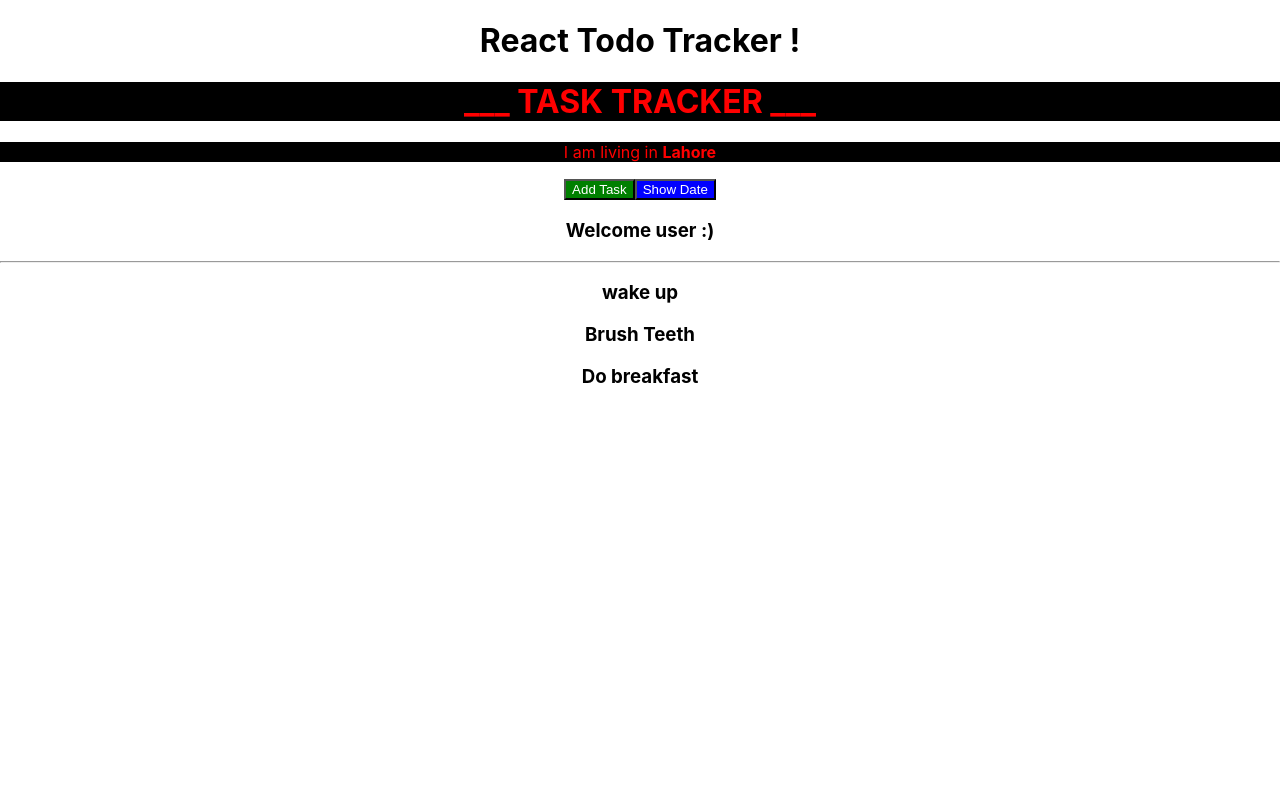
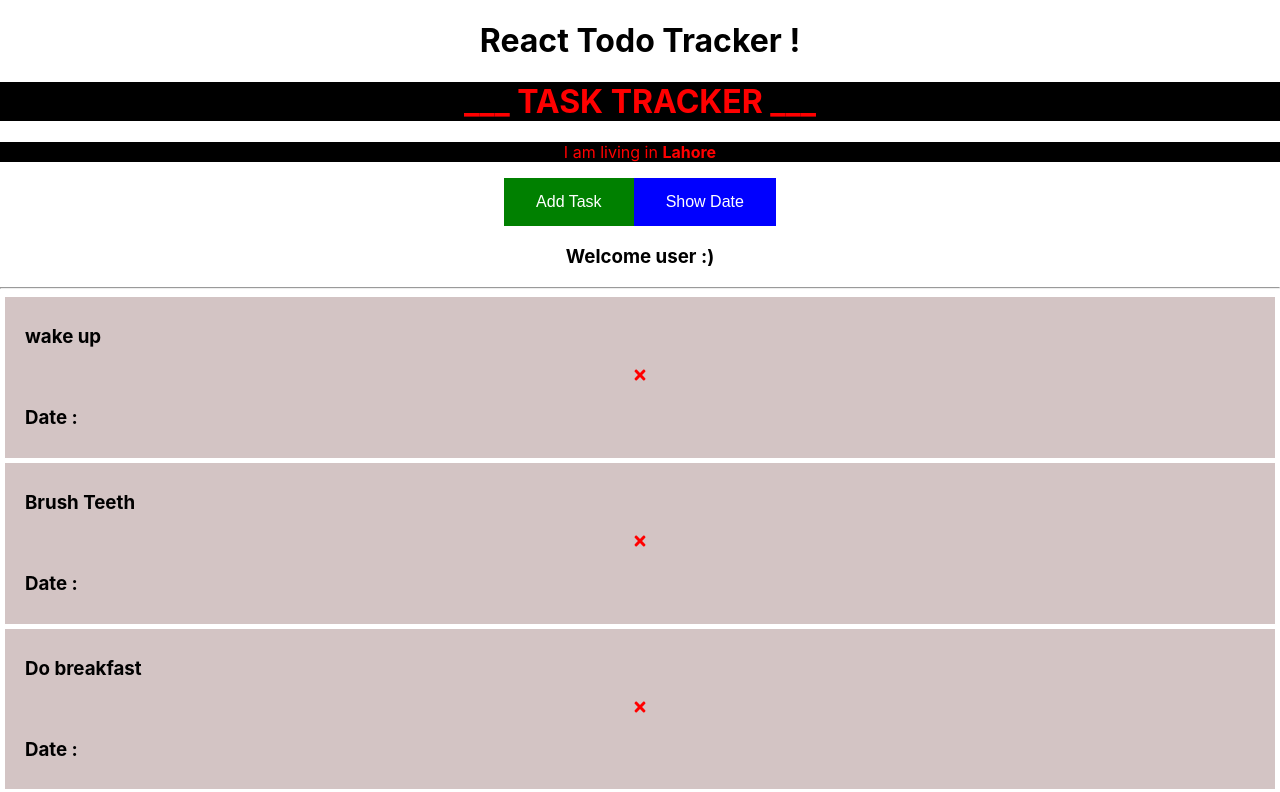
Before and after one commit to TayyabAslam123/React-TaskTracker, a React (Create React App) app: page / in a window 1280 px wide. Shown: the top 792 px of the page. Built offline with nearby package versions, Linux system fonts and the light colour scheme.

Commit message:
Manage tasks

```diff
--- a/package.json
+++ b/package.json
@@ -8,6 +8,7 @@
     "@testing-library/user-event": "^13.5.0",
     "react": "^18.2.0",
     "react-dom": "^18.2.0",
+    "react-icons": "^4.6.0",
     "react-scripts": "5.0.1",
     "web-vitals": "^2.1.4"
   },
--- a/src/App.js
+++ b/src/App.js
@@ -2,8 +2,49 @@ import logo from './logo.svg';
 import './App.css';
 import Header from './components/Header';
 import Task from './components/Task';
+import { useState } from "react"
+
 
 function App() {
+
+  // State
+  const [tasks, setTasks] = useState([
+    {
+        id:1,
+        text: 'wake up'
+    },
+    {
+        id:2,
+        text: 'Brush Teeth'
+    },
+    {
+        id:3,
+        text: 'Do breakfast'
+    },
+    {
+        id:4,
+        text: 'Go To Office'
+    },
+    {
+      id:5,
+      text: 'Work Hard'
+  }
+
+    ]);
+
+
+  const deleteTask = (id) =>{
+    console.log('delete : ' + id);
+    setTasks(tasks.filter((task) => task.id !== id))
+  }
+
+  ////////
+  // OR //
+ //////////
+
+  // function deleteTask(id){
+  //   console.log('delete this Id : ' + id);
+  // }
 
   const name = 'user :)';
 
@@ -12,7 +53,8 @@ function App() {
       <h1>React Todo Tracker !</h1>
       <Header myCity = "Lahore" />
       <h3>Welcome {name}</h3>
-      <Task />
+      {tasks.length > 0 ?  <Task tasks={tasks} onDelete={deleteTask} /> : 'No Task Found !'}
+
     </div>
   );
 
--- /dev/null
+++ b/src/components/SingleTask.js
@@ -0,0 +1,16 @@
+import { FaTimes } from 'react-icons/fa'
+
+const SingleTask = (props) => {
+    console.log(props.data)
+
+    return(
+        <div className="task">
+            <h3>{props.task}</h3>
+            <FaTimes style={{ color: 'red', cursor: 'pointer', margin:0 }} onClick={ () => props.onDelete(props.data.id)} />
+            <h3>Date : </h3>
+        </div>
+    )
+
+}
+
+export default SingleTask;
--- a/src/components/Task.js
+++ b/src/components/Task.js
@@ -1,32 +1,66 @@
 
-const tasks = [
-    {
-        id:1,
-        text: 'wake up'
-    },
-    {
-        id:2,
-        text: 'Brush Teeth'
-    },
-    {
-        id:3,
-        text: 'Do breakfast'
-    }
+import { useState } from "react"
+import SingleTask from './SingleTask'
 
-]
+// const tasks = [
+//     {
+//         id:1,
+//         text: 'wake up'
+//     },
+//     {
+//         id:2,
+//         text: 'Brush Teeth'
+//     },
+//     {
+//         id:3,
+//         text: 'Do breakfast'
+//     },
+//     {
+//         id:4,
+//         text: 'Go To Office'
+//     }
+
+// ]
+
+function Task(props) {
+
+    // // State
+    // const [tasks, setTasks] = useState([
+    //     {
+    //         id:1,
+    //         text: 'wake up'
+    //     },
+    //     {
+    //         id:2,
+    //         text: 'Brush Teeth'
+    //     },
+    //     {
+    //         id:3,
+    //         text: 'Do breakfast'
+    //     },
+    //     {
+    //         id:4,
+    //         text: 'Go To Office'
+    //     }
+    //     ]);
 
 
-function Task(props) {
     return (
         <>
         <hr></hr>
-        {tasks.
+        {props.tasks.
             map(
-                (task) => (<h3 key={task.id}>{task.text}</h3>)
+                // (task) => (<div className="task" key={task.id}>
+                //            <h3>{task.text}</h3>
+                //            <p>Due Date : N/A</p>
+                //            </div>)
+
+                (task) => ( <SingleTask key={task.id} task={task.text} data={task} onDelete ={props.onDelete} /> )
             )
         }
         </>
     );
+
 }
 
 
--- a/src/index.css
+++ b/src/index.css
@@ -11,3 +11,35 @@ code {
   font-family: source-code-pro, Menlo, Monaco, Consolas, 'Courier New',
     monospace;
 }
+
+
+.btn {
+  border: none;
+  padding: 15px 32px;
+  text-align: center;
+  text-decoration: none;
+  display: inline-block;
+  font-size: 16px;
+}
+
+
+.task {
+  background: rgb(211, 196, 196);
+  margin: 5px;
+  padding: 10px 20px;
+  cursor: pointer;
+}
+
+.task.reminder {
+  border-left: 5px solid green;
+}
+
+.task h3 {
+  display: flex;
+  align-items: center;
+  justify-content: space-between;
+}
+
+.task p{
+  margin-left: 0%;
+}
```
Also changed, not shown: 1 other file (tests, documents, lock files or other folders).
